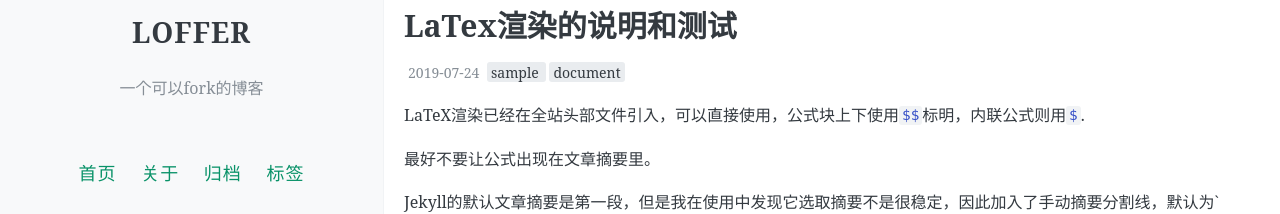
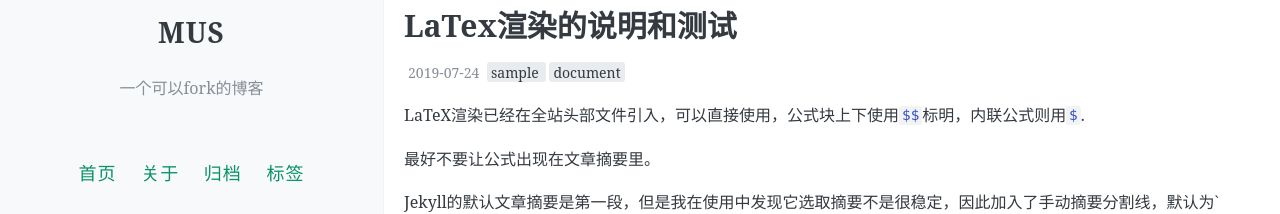
Before and after one commit to music0908/music0908.github.io, a Jekyll site: the page built from index.html, in a window 1280 px wide. Shown: the part 290-504 px from the top of the page. Built offline with Jekyll 4.4.1, drawn with Linux system fonts in a browser that asks for light colours; the list of posts is cut into pages by our own code; comment, search, counter and statistics services are not loaded.

Commit message:
Update _config.yml

```diff
--- a/_config.yml
+++ b/_config.yml
@@ -7,7 +7,7 @@
 # 井号后面的文字是说明文档，不会被程序读取。
 
 # 描述/签名
-name: LOFFER
+name: MUS
 description: 一个可以fork的博客
 
 # 输入你的网站域名（如果你没有添加自己的域名，而是直接用GitHub pages分配的域名的话可以省略）
```
